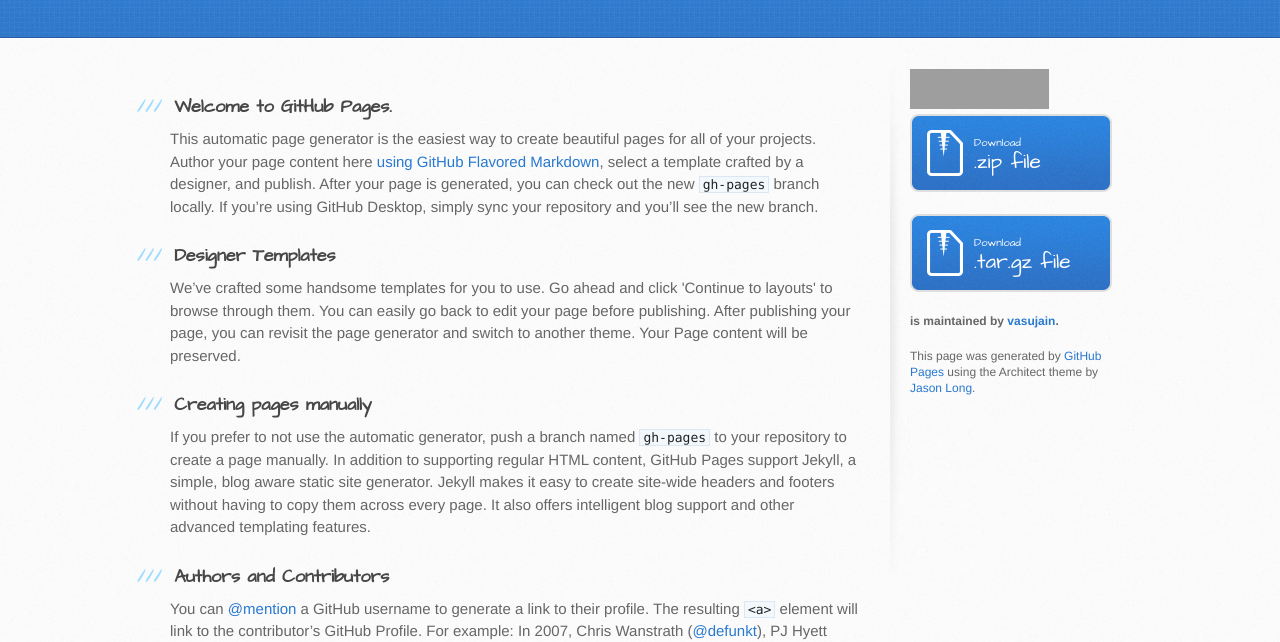
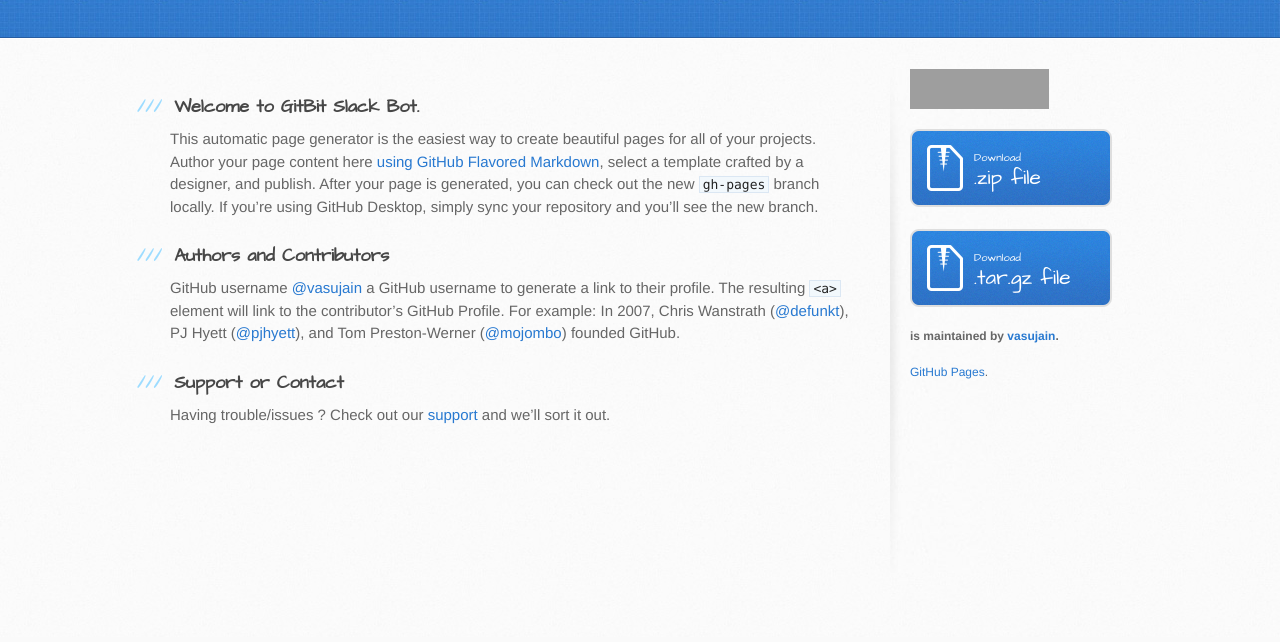
Before and after one commit to vasujain/gitbitbot, a plain HTML site: page index.html in a window 1280 px wide. Shown: the part 163-805 px from the top of the page. Drawn offline with Linux system fonts and the light colour scheme; grey boxes are pictures that could not be loaded.

Commit message:
Update index.html

```diff
--- a/index.html
+++ b/index.html
@@ -13,7 +13,7 @@
     <script src="//html5shiv.googlecode.com/svn/trunk/html5.js"></script>
     <![endif]-->
 
-    <title>Gitbitbot by vasujain</title>
+    <title>GitBitBot by vasujain</title>
   </head>
 
   <body>
@@ -29,29 +29,20 @@
       <div class="inner clearfix">
         <section id="main-content">
           <h3>
-<a id="welcome-to-github-pages" class="anchor" href="#welcome-to-github-pages" aria-hidden="true"><span aria-hidden="true" class="octicon octicon-link"></span></a>Welcome to GitHub Pages.</h3>
+<a id="welcome-to-github-pages" class="anchor" href="#welcome-to-github-pages" aria-hidden="true"><span aria-hidden="true" class="octicon octicon-link"></span></a>Welcome to GitBit Slack Bot.</h3>
 
 <p>This automatic page generator is the easiest way to create beautiful pages for all of your projects. Author your page content here <a href="https://guides.github.com/features/mastering-markdown/">using GitHub Flavored Markdown</a>, select a template crafted by a designer, and publish. After your page is generated, you can check out the new <code>gh-pages</code> branch locally. If you’re using GitHub Desktop, simply sync your repository and you’ll see the new branch.</p>
 
-<h3>
-<a id="designer-templates" class="anchor" href="#designer-templates" aria-hidden="true"><span aria-hidden="true" class="octicon octicon-link"></span></a>Designer Templates</h3>
-
-<p>We’ve crafted some handsome templates for you to use. Go ahead and click 'Continue to layouts' to browse through them. You can easily go back to edit your page before publishing. After publishing your page, you can revisit the page generator and switch to another theme. Your Page content will be preserved.</p>
-
-<h3>
-<a id="creating-pages-manually" class="anchor" href="#creating-pages-manually" aria-hidden="true"><span aria-hidden="true" class="octicon octicon-link"></span></a>Creating pages manually</h3>
-
-<p>If you prefer to not use the automatic generator, push a branch named <code>gh-pages</code> to your repository to create a page manually. In addition to supporting regular HTML content, GitHub Pages support Jekyll, a simple, blog aware static site generator. Jekyll makes it easy to create site-wide headers and footers without having to copy them across every page. It also offers intelligent blog support and other advanced templating features.</p>
 
 <h3>
 <a id="authors-and-contributors" class="anchor" href="#authors-and-contributors" aria-hidden="true"><span aria-hidden="true" class="octicon octicon-link"></span></a>Authors and Contributors</h3>
 
-<p>You can <a href="https://help.github.com/articles/basic-writing-and-formatting-syntax/#mentioning-users-and-teams" class="user-mention">@mention</a> a GitHub username to generate a link to their profile. The resulting <code>&lt;a&gt;</code> element will link to the contributor’s GitHub Profile. For example: In 2007, Chris Wanstrath (<a href="https://github.com/defunkt" class="user-mention">@defunkt</a>), PJ Hyett (<a href="https://github.com/pjhyett" class="user-mention">@pjhyett</a>), and Tom Preston-Werner (<a href="https://github.com/mojombo" class="user-mention">@mojombo</a>) founded GitHub.</p>
+<p>GitHub username <a href="https://github.com/vasujain" class="user-mention">@vasujain</a> a GitHub username to generate a link to their profile. The resulting <code>&lt;a&gt;</code> element will link to the contributor’s GitHub Profile. For example: In 2007, Chris Wanstrath (<a href="https://github.com/defunkt" class="user-mention">@defunkt</a>), PJ Hyett (<a href="https://github.com/pjhyett" class="user-mention">@pjhyett</a>), and Tom Preston-Werner (<a href="https://github.com/mojombo" class="user-mention">@mojombo</a>) founded GitHub.</p>
 
 <h3>
 <a id="support-or-contact" class="anchor" href="#support-or-contact" aria-hidden="true"><span aria-hidden="true" class="octicon octicon-link"></span></a>Support or Contact</h3>
 
-<p>Having trouble with Pages? Check out our <a href="https://help.github.com/pages">documentation</a> or <a href="https://github.com/contact">contact support</a> and we’ll help you sort it out.</p>
+<p>Having trouble/issues ? Check out our <a href="https://github.com/vasujain/gitbitbot/issues">support</a> and we’ll sort it out.</p>
         </section>
 
         <aside id="sidebar">
@@ -59,7 +50,7 @@
           <a href="https://slack.com/oauth/authorize?scope=commands,bot&client_id=33396274820.42534330194">
             <img alt="Add to Slack" height="40" width="139" src="https://platform.slack-edge.com/img/add_to_slack.png" srcset="https://platform.slack-edge.com/img/add_to_slack.png 1x, https://platform.slack-edge.com/img/add_to_slack@2x.png 2x" />
           </a>
-
+          <br/><br/>
           <a href="https://github.com/vasujain/gitbitbot/zipball/master" class="button">
             <small>Download</small>
             .zip file
@@ -71,7 +62,7 @@
 
           <p class="repo-owner"><a href="https://github.com/vasujain/gitbitbot"></a> is maintained by <a href="https://github.com/vasujain">vasujain</a>.</p>
 
-          <p>This page was generated by <a href="https://pages.github.com">GitHub Pages</a> using the Architect theme by <a href="https://twitter.com/jasonlong">Jason Long</a>.</p>
+          <p><a href="https://pages.github.com">GitHub Pages</a>.</p>
         </aside>
       </div>
     </div>
```
